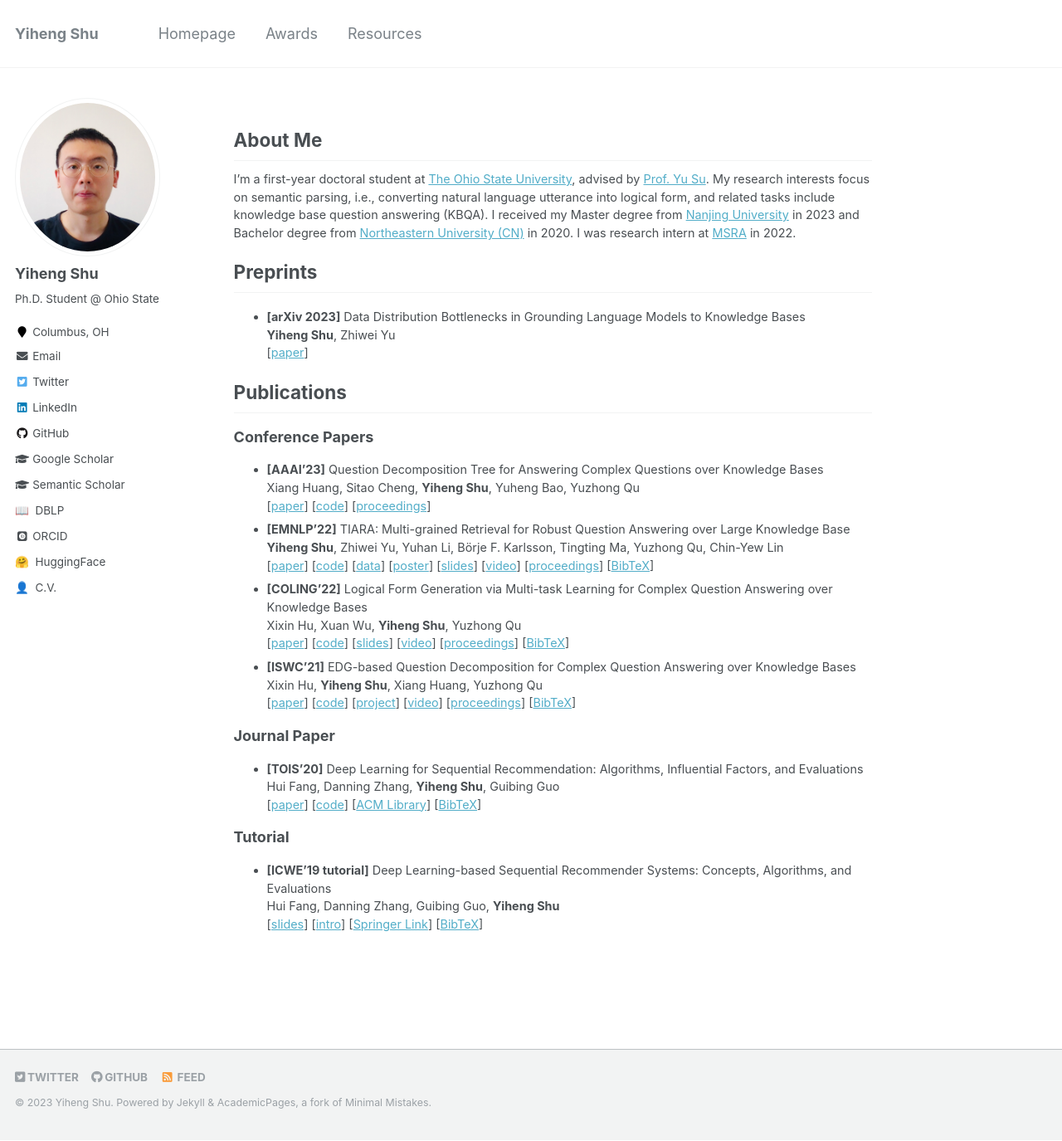
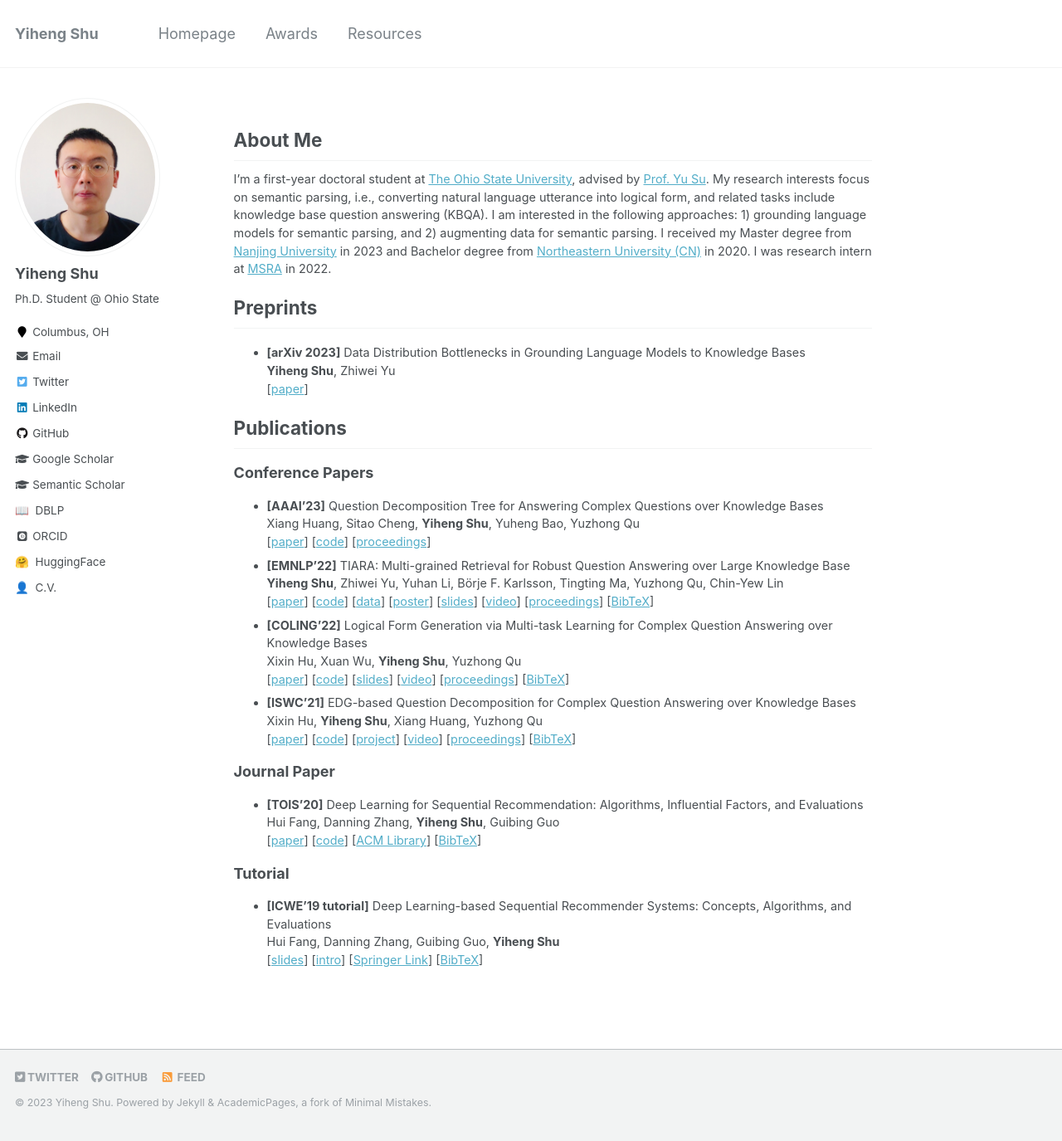
Before and after one commit to yihengshu/yihengshu.github.io, a Jekyll site: the page built from _pages/about.md, in a window 1280 px wide and 1375 px high. Shown: the whole window at 83% size. Built offline with Jekyll 4.4.1, drawn with Linux system fonts in a browser that asks for light colours; some web fonts are replaced.

Commit message:
Update about.md

```diff
--- a/_pages/about.md
+++ b/_pages/about.md
@@ -12,7 +12,8 @@ redirect_from:
 
 I'm a first-year doctoral student at [The Ohio State University](https://cse.osu.edu/), advised by [Prof. Yu Su](https://ysu1989.github.io/).
 My research interests focus on semantic parsing, i.e., converting natural language utterance into logical form, and related tasks include knowledge base question answering (KBQA).
-<!-- I am interested in the following approaches: 1) grounding language models for semantic parsing, and 2) augmenting data for semantic parsing. Before that, I did some research on recommender systems.  -->
+I am interested in the following approaches: 1) grounding language models for semantic parsing, and 2) augmenting data for semantic parsing.
+<!-- Before that, I did some research on recommender systems.  -->
 I received my Master degree from [Nanjing University](https://www.nju.edu.cn/en/) in 2023 and Bachelor degree from [Northeastern University (CN)](http://sc.neu.edu.cn/english/main.htm) in 2020.
 I was research intern at [MSRA](https://www.msra.cn/) in 2022.
 
```
